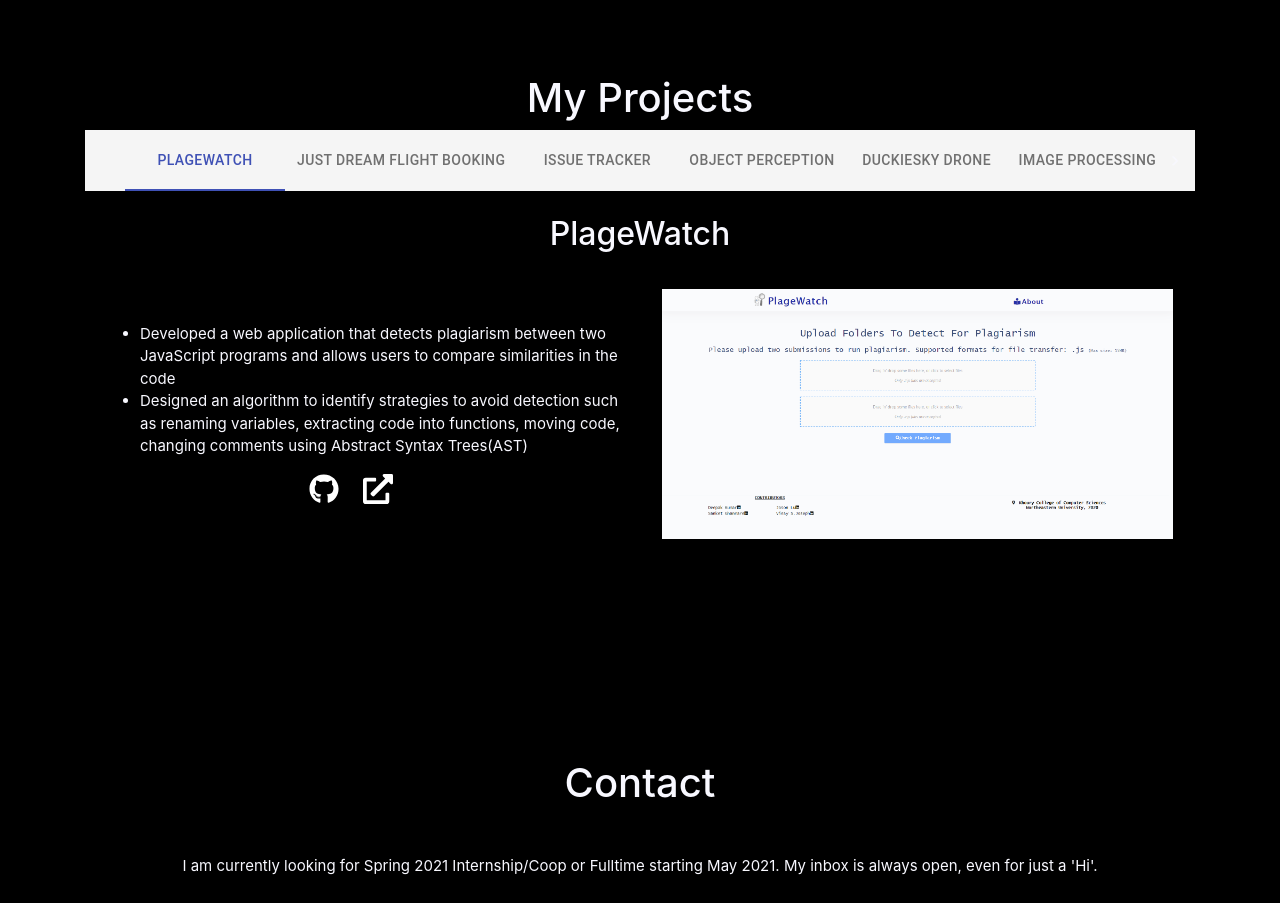
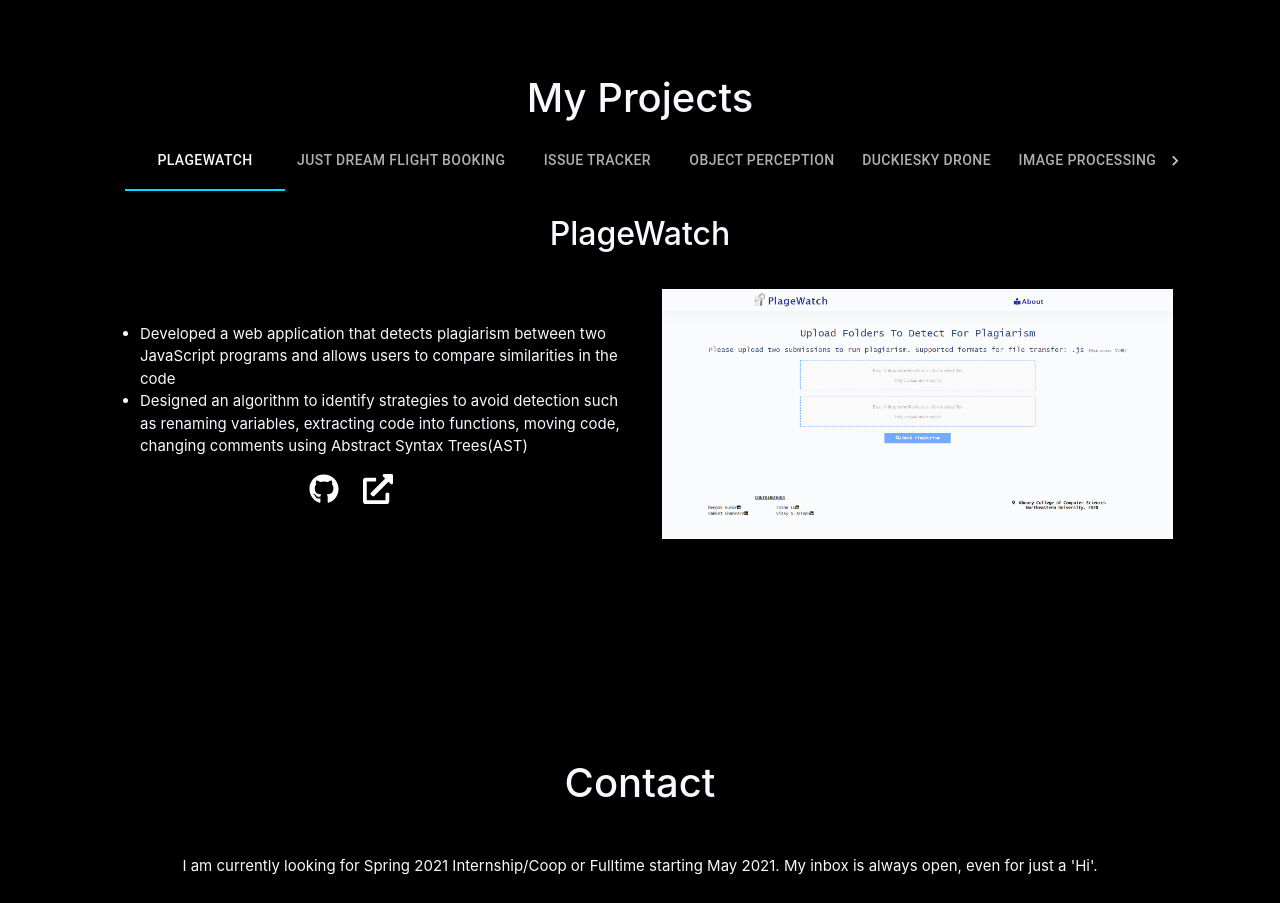
Before and after one commit to vinay-sj/Portfolio, a React (Create React App) app: page / in a window 1280 px wide. Shown: the part 2280-3183 px from the top of the page. Built offline with nearby package versions, Linux system fonts and the light colour scheme.

Commit message:
added styles to project tab

```diff
--- a/src/Components/Projects.js
+++ b/src/Components/Projects.js
@@ -1,9 +1,7 @@
-import React from 'react';
+import React, {useEffect, useState} from "react";
 import {
-    // Tab, Tabs,
     Container, Col, Row
 } from "react-bootstrap";
-
 import './../css/Project.css'
 import {FontAwesomeIcon} from "@fortawesome/react-fontawesome";
 import {faGithub} from "@fortawesome/free-brands-svg-icons";
@@ -11,8 +9,6 @@ import {faExternalLinkAlt} from "@fortawesome/free-solid-svg-icons";
 import PropTypes from 'prop-types';
 import Tabs from '@material-ui/core/Tabs';
 import Tab from '@material-ui/core/Tab';
-import Typography from '@material-ui/core/Typography';
-import Box from '@material-ui/core/Box';
 import AppBar from '@material-ui/core/AppBar';
 
 import json from "../files/json/projects.json"
@@ -46,7 +42,6 @@ function content(name, img, githubLink, extLink, detailList, dir) {
             )
         }
     }
-    // const openLink = (link)
     const direction = (dir) => {
         if (dir === 'left') {
             return (
@@ -104,38 +99,29 @@ function TabPanel(props) {
     );
 }
 
+function Projects() {
+    const [tabValue, setTabValue] = useState(0);
+    const projects = JSON.parse(JSON.stringify(json));
+    let projectKeys = Object.keys(projects);
 
-class Projects extends React.Component {
-    constructor(props) {
-        super(props);
-        this.state = {
-            tabValue: 0,
-            projects: JSON.parse(JSON.stringify(json)),
-            projectKeys: [],
-        }
-        this.handleChange = this.handleChange.bind(this);
-    }
+    useEffect(() => {
+        projectKeys = Object.keys(projects);
+    }, [])
 
-    componentDidMount() {
-        const {projects} = this.state;
-        this.setState({projectKeys: Object.keys(projects)});
-    }
+    const handleChange = (event, newValue) => {
+        setTabValue(newValue);
+    };
 
-    handleChange = (event, newValue) => {
-        this.setState({tabValue: newValue});
-    };
-    a11yProps = (index) => {
+    const a11yProps = (index) => {
         return {
             id: `simple-tab-${index}`,
             'aria-controls': `simple-tabpanel-${index}`,
         };
     }
-    getProjectTabs = () => {
-        const {projectKeys} = this.state;
-        return projectKeys.map((projectKey, id) => <Tab key={id} label={projectKey} {...this.a11yProps(id)} />)
+    const getProjectTabs = () => {
+        return projectKeys.map((projectKey, id) => <Tab key={id} label={projectKey} {...a11yProps(id)} />)
     }
-    getProjectContent = () => {
-        const {tabValue, projects, projectKeys} = this.state;
+    const getProjectContent = () => {
         return projectKeys.map((projectKey, id) => {
             const projectData = projects[projectKey];
 
@@ -146,29 +132,23 @@ class Projects extends React.Component {
         })
     }
 
-    render() {
-        const {tabValue} = this.state;
     return (
         <div className='spacing container' id='projects'>
             <h1>My Projects</h1>
-                <AppBar position="static" color="default">
+            <AppBar position="static" color={"transparent"} >
                 <Tabs
                     value={tabValue}
-                        onChange={this.handleChange}
+                    onChange={handleChange}
                     variant="scrollable"
-                        scrollButtons="on"
-                        indicatorColor="primary"
-                        textColor="primary"
-                        aria-label="scrollable force tabs example"
+                    scrollButtons="auto"
+                    aria-label="scrollable project tabs"
                 >
-                        {this.getProjectTabs()}
+                    {getProjectTabs()}
                 </Tabs>
             </AppBar>
-                {this.getProjectContent()}
+            {getProjectContent()}
         </div>
     );
 }
-}
-
 
 export default Projects;
--- a/src/css/Project.css
+++ b/src/css/Project.css
@@ -39,3 +39,6 @@
         height: 250px;
     }
 }
+#projects .PrivateTabIndicator-colorSecondary-3{
+    background-color: rgb(0,219,255)!important;
+}
```
Lines whose indentation alone changed are shown as unchanged.
